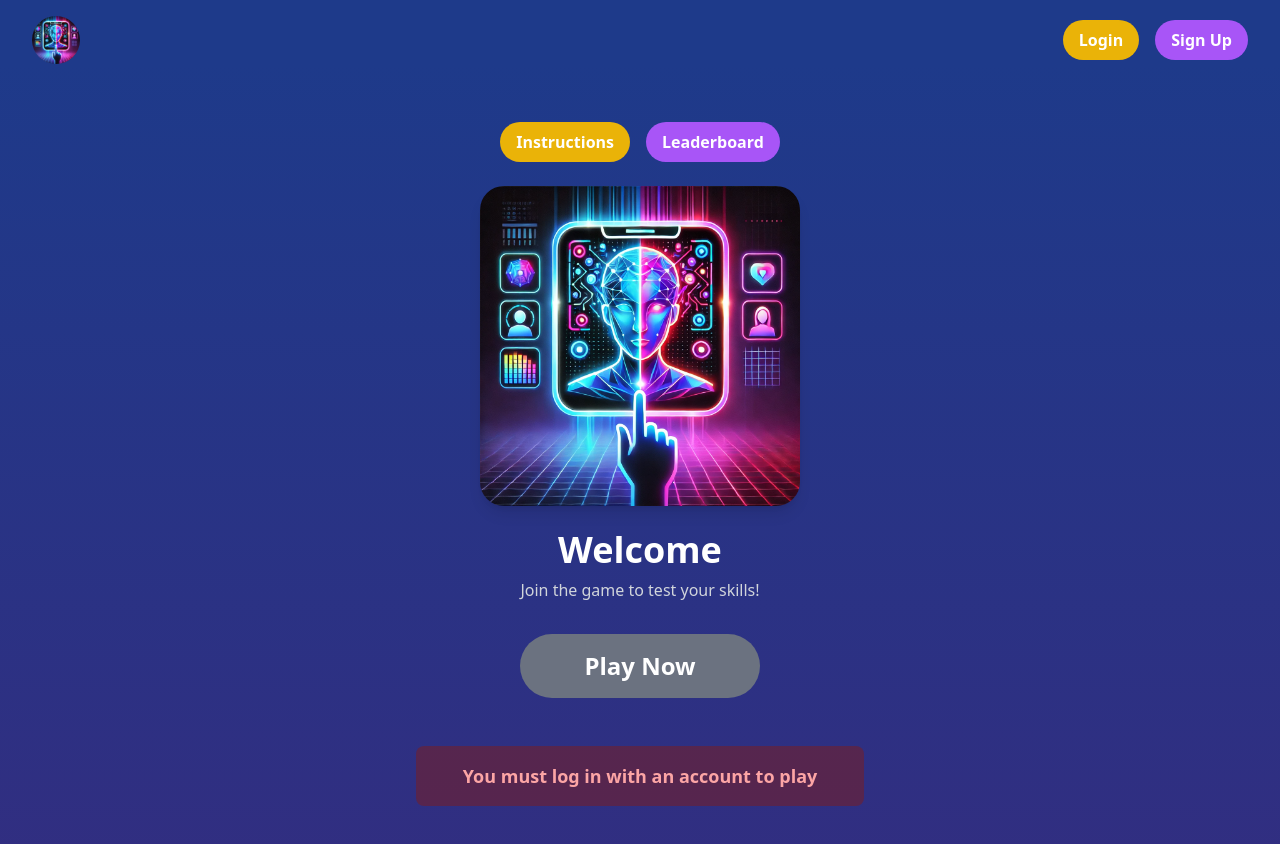
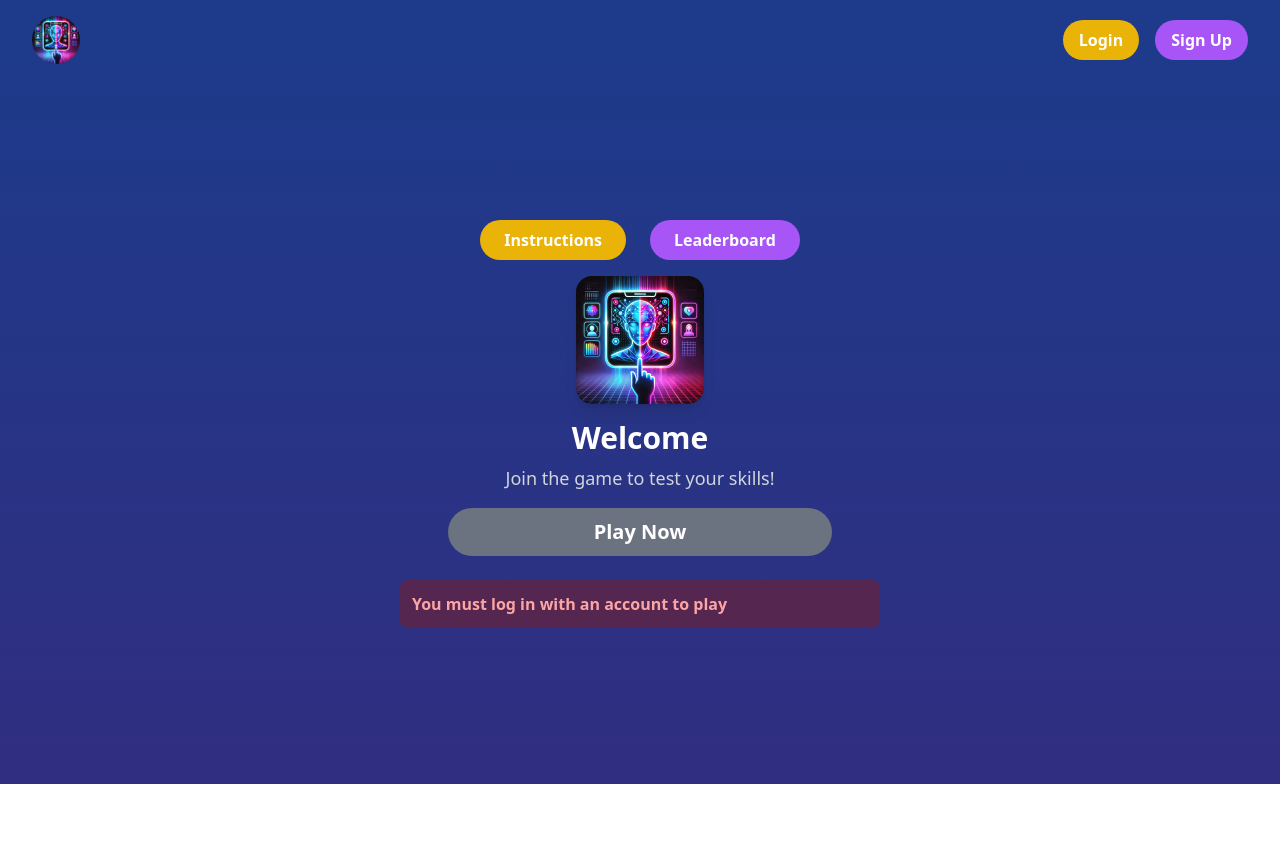
Before and after one commit to ImaMultiDev/real-o-ia-frontend, a React (Create React App) app: page / in a window 1280 px wide. Shown: the top 844 px of the page. After the commit the page ends 800 px from the top, so only its background shows below. Built offline with nearby package versions, Linux system fonts and the light colour scheme; no server answers.

Commit message:
styles(src/pages/HomePage.js): Update HomePage

```diff
--- a/src/pages/HomePage.js
+++ b/src/pages/HomePage.js
@@ -36,39 +36,39 @@ function HomePage() {
   };
 
   return (
-    <div className="min-h-screen w-full bg-gradient-to-b from-blue-900 to-indigo-900 flex flex-col items-center justify-center py-10 px-4">
-      <div className="w-full max-w-md mx-auto text-center">
+    <div className="h-[calc(100vh-5rem)] bg-gradient-to-b from-blue-900 to-indigo-900 flex items-center justify-center">
+      <div className="w-full max-w-lg mx-auto px-4">
+        <div className="w-full flex flex-col justify-center gap-4">
           {/* Botones de instrucciones y tabla de posiciones */}
-        <div className="flex flex-wrap justify-center gap-4 mb-6">
+          <div className="flex justify-center gap-6">
             <button
               onClick={() => navigate('/instructions')}
-            className="bg-yellow-500 hover:bg-yellow-700 text-white font-bold py-2 px-4 rounded-full transition duration-300"
+              className="bg-yellow-500 hover:bg-yellow-700 text-white font-bold py-2 px-6 rounded-full transition duration-300"
             >
               Instructions
             </button>
             <button
               onClick={() => navigate('/leaderboard')}
-            className="bg-purple-500 hover:bg-purple-700 text-white font-bold py-2 px-4 rounded-full transition duration-300"
+              className="bg-purple-500 hover:bg-purple-700 text-white font-bold py-2 px-6 rounded-full transition duration-300"
             >
               Leaderboard
             </button>
           </div>
 
-        <div className="flex flex-col items-center space-y-6 mb-8">
+          <div className="text-center">
             <img
               src={logo}
               alt="App Logo"
-            className="w-48 sm:w-80 rounded-3xl shadow-lg"
+              className="w-32 h-32 mx-auto rounded-2xl shadow-lg mb-4"
             />
-          <div className="text-center">
-            <h1 className="text-2xl sm:text-4xl font-bold text-white mb-2">Welcome</h1>
-            <p className="text-gray-300 mb-8">Join the game to test your skills!</p>
-            {/* Botón de juego */}
+            <h1 className="text-3xl font-bold text-white mb-2">Welcome</h1>
+            <p className="text-gray-300 text-lg mb-4">Join the game to test your skills!</p>
+
             <button
               onClick={() => navigate('/game')}
-              className={`text-2xl font-bold py-4 px-8 rounded-full transition duration-300 w-full max-w-xs mb-4 ${
+              className={`text-xl font-bold py-2.5 px-8 rounded-full transition duration-300 w-full max-w-sm mb-2 ${
                 isAuthenticated && attemptsLeft > 0
-                  ? 'bg-green-500 hover:bg-green-700 text-white'
+                  ? 'bg-green-500 hover:bg-green-700 text-white transform hover:scale-105'
                   : 'bg-gray-500 text-white cursor-not-allowed'
               }`}
               disabled={!isAuthenticated || attemptsLeft <= 0}
@@ -77,33 +77,29 @@ function HomePage() {
             </button>
 
             {isAuthenticated && attemptsLeft > 0 && (
-              <p className="text-green-400">
+              <p className="text-green-400 text-lg">
                 Lives remaining: <span className="font-bold text-xl">{attemptsLeft}</span>
               </p>
             )}
-
-
-          </div>
           </div>
 
-
           {!isAuthenticated && (
-          <div className="bg-red-900 bg-opacity-50 p-4 rounded-lg mt-6">
-            <p className="text-red-300 text-lg font-bold">
+            <div className="bg-red-900 bg-opacity-50 p-3 rounded-lg">
+              <p className="text-red-300 text-base font-bold">
                 You must log in with an account to play
               </p>
             </div>
           )}
 
           {isAuthenticated && attemptsLeft === 0 && (
-          <div className="bg-yellow-900 bg-opacity-50 p-4 rounded-lg mt-6">
-            <p className="text-yellow-300 text-lg font-bold">
+            <div className="bg-yellow-900 bg-opacity-50 p-3 rounded-lg">
+              <p className="text-yellow-300 text-base font-bold">
                 No lives left. New lives in:
               </p>
-            <p className="text-white text-xl font-mono">{formatTime(timeRemaining)}</p>
+              <p className="text-white text-xl font-mono my-1">{formatTime(timeRemaining)}</p>
               <button
                 onClick={fetchScoreData}
-              className="mt-4 bg-blue-700 hover:bg-blue-800 text-white py-2 px-4 rounded-lg"
+                className="mt-1 bg-blue-700 hover:bg-blue-800 text-white py-1.5 px-4 rounded-lg text-sm transform hover:scale-105 transition"
               >
                 Refresh
               </button>
@@ -113,13 +109,14 @@ function HomePage() {
           {isAuthenticated && (
             <button
               onClick={() => navigate('/profile')}
-            className="mt-4 text-white hover:text-blue-300 underline text-sm"
+              className="text-white hover:text-blue-300 underline text-sm transition-colors"
             >
               View Profile
             </button>
           )}
         </div>
       </div>
+    </div>
   );
 }
 
```
Lines whose indentation alone changed are shown as unchanged.
